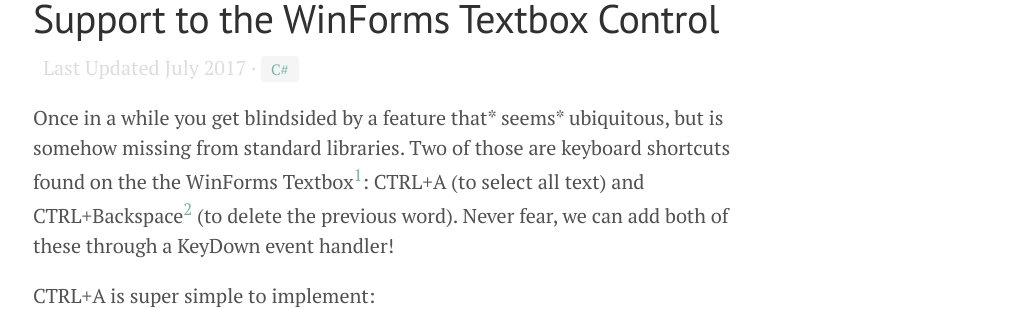
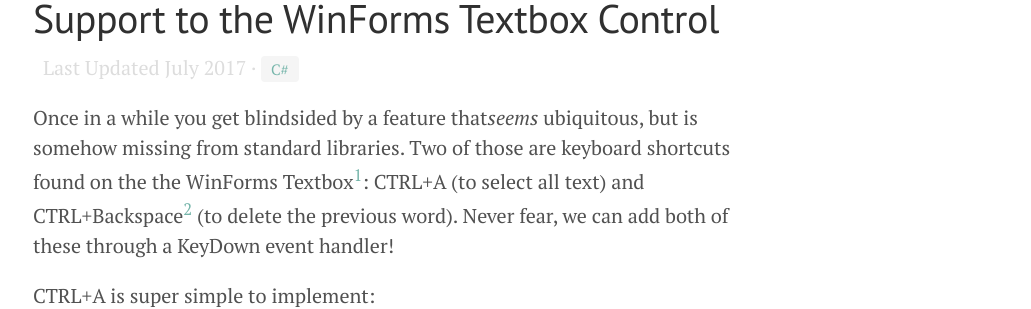
Before and after one commit to MikeTV/PositiveTinker, a Jekyll site: the page built from _posts/2017-07-22-post-adding-ctrl-a-and-ctrl-backspace-support-to-the-winforms-textbox-control.4bb2m527xrk87g24yfwmqhsr9l.md, in a window 1280 px wide and 900 px high. Shown: the part 189-498 px from the top of the window, without its empty margins (247-1278 px from the left). Built offline with Jekyll 4.4.1, drawn with Linux system fonts in a browser that asks for light colours; comment, search, counter and statistics services are not loaded; some of the changed lines change nothing that is shown.

Commit message:
Changes to 1 note(s)

````diff
--- a/_posts/2017-07-22-post-adding-ctrl-a-and-ctrl-backspace-support-to-the-winforms-textbox-control.4bb2m527xrk87g24yfwmqhsr9l.md
+++ b/_posts/2017-07-22-post-adding-ctrl-a-and-ctrl-backspace-support-to-the-winforms-textbox-control.4bb2m527xrk87g24yfwmqhsr9l.md
@@ -6,7 +6,7 @@
 tags:
 - C#
 title: Adding CTRL-A and CTRL-Backspace Support to the WinForms Textbox Control
-permalink: adding-common-key-commands-to-the-textbox-control
+permalink: adding-ctrl-a-and-ctrl-backspace-support-to-the-winforms-textbox-control
 date_created: 2017-07-22T18:51:00.0000000-05:00
 ---
 
@@ -16,7 +16,7 @@
 
 
 
-Once in a while you get blindsided by a feature that* seems* ubiquitous, but is somehow missing from standard libraries. Two of those are keyboard shortcuts found on the the WinForms Textbox[^1]: CTRL+A (to select all text) and CTRL+Backspace[^2] (to delete the previous word). Never fear, we can add both of these through a KeyDown event handler!
+Once in a while you get blindsided by a feature that*seems* ubiquitous, but is somehow missing from standard libraries. Two of those are keyboard shortcuts found on the the WinForms Textbox[^1]: CTRL+A (to select all text) and CTRL+Backspace[^2] (to delete the previous word). Never fear, we can add both of these through a KeyDown event handler!
 
 CTRL+A is super simple to implement:
 ```csharp
````
